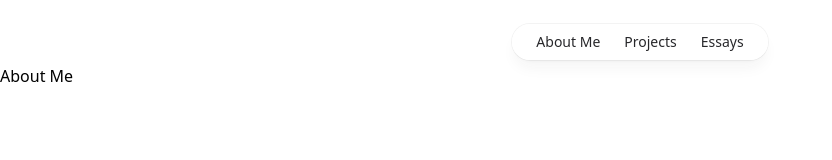
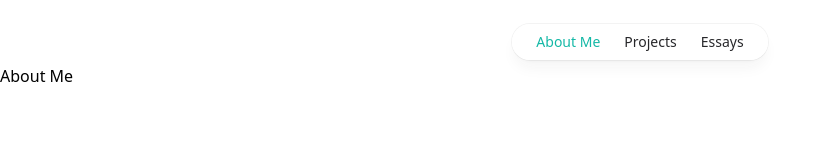
Before and after one commit to docscodes/next-personal-website, a Next.js app: page / in a window 1280 px wide. Shown: the top 160 px of the page, without its empty margins (0-832 px from the left). Built offline with nearby package versions, Linux system fonts and the light colour scheme.

Commit message:
making the navigation bar dynamic

```diff
--- a/components/layout.tsx
+++ b/components/layout.tsx
@@ -1,26 +1,29 @@
 type NavItemProps = {
   title: string
   url: string
+  isSelected: boolean
 }
 
 function NavItem(props: NavItemProps) {
-  const { title, url } = props
+  const { title, url, isSelected } = props
   return (
     <li>
-      <a className="block px-3 py-2 transition hover:text-teal-500"
-        href={url}>{title}</a>
+      <a className={`block px-3 py-2 transition hover:text-teal-500 ${isSelected ? "text-teal-500" : ""}`} href={url}>{title}</a>
     </li>
   )
 }
+type NavbarProps = {
+  pageId: string
+}
 
-function Navbar() {
+function Navbar(props: NavbarProps) {
   return (
     <div className="flex justify-center mx-auto max-w-7xl h-16 pt-6">
       <nav>
         <ul className="flex rounded-full bg-white/90 px-3 text-sm font-medium text-zinc-800 shadow-lg shadow-zinc-800/5 ring-1 ring-zinc-900/5 backdrop-blur">
-          <NavItem title={"About Me"} url={"/"} />
-          <NavItem title={"Projects"} url={"/projects"} />
-          <NavItem title={"Essays"} url={"/essays"} />
+          <NavItem title={"About Me"} url={"/"} isSelected={props.pageId == "about_me"} />
+          <NavItem title={"Projects"} url={"/projects"} isSelected={props.pageId == "projects"} />
+          <NavItem title={"Essays"} url={"/essays"} isSelected={props.pageId == "essays"} />
         </ul>
       </nav>
     </div>
@@ -30,7 +33,7 @@ function Navbar() {
 export default function Layout({ children }: any) {
   return (
     <>
-      <Navbar />
+      <Navbar pageId={children.props.pageId} />
       <main>{children}</main>
     </>
   )
--- a/pages/essays.tsx
+++ b/pages/essays.tsx
@@ -1,3 +1,11 @@
+export async function getStaticProps() {
+  return {
+    props: {
+      pageId: "essays"
+    }
+  }
+}
+
 export default function Essays() {
   return <div>Essays</div>
 }
--- a/pages/index.tsx
+++ b/pages/index.tsx
@@ -1,3 +1,11 @@
+export async function getStaticProps() {
+  return {
+    props: {
+      pageId: "about_me"
+    }
+  }
+}
+
 export default function Home() {
   return <div>About Me</div>
 }
--- a/pages/projects.tsx
+++ b/pages/projects.tsx
@@ -1,3 +1,11 @@
+export async function getStaticProps() {
+  return {
+    props: {
+      pageId: "projects"
+    }
+  }
+}
+
 export default function Projects() {
   return <div>Projects</div>
 }
```
